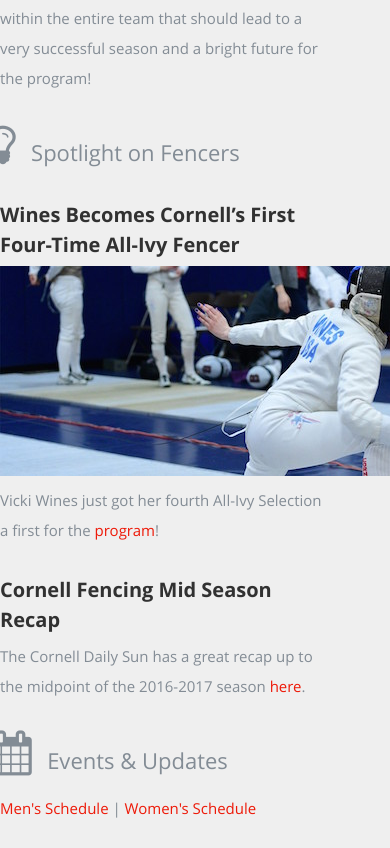
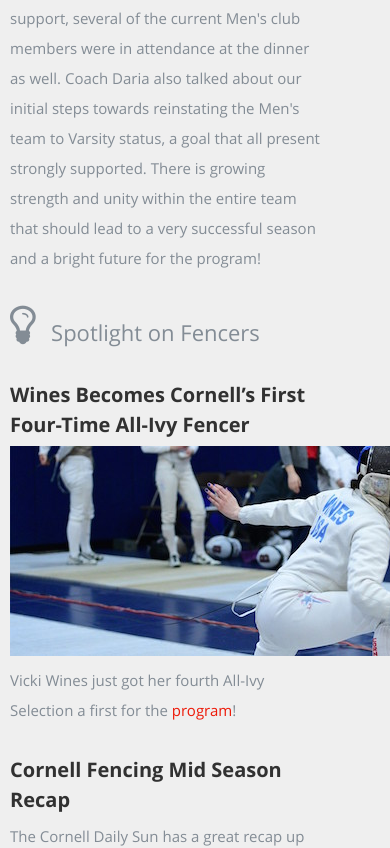
Before and after one commit to fortynachos/cornellfencingv4, a website: page app/index.html in a window 390 px wide. Shown: the part 4844-5692 px from the top of the page. Drawn offline with nearby package versions, Linux system fonts and the light colour scheme.

Commit message:
Add padding for smaller screen sizes

```diff
--- a/app/css/default.css
+++ b/app/css/default.css
@@ -723,7 +723,11 @@
    .row {
 	   width: 460px;
 	   margin: 0 auto;
-      padding: 0;
+
+    /* update from nth */
+      padding-left: 10px;
+      padding-right: 10px;
+    /* end update */
 	}
    .column, .columns {
 	   width: auto !important;
```
